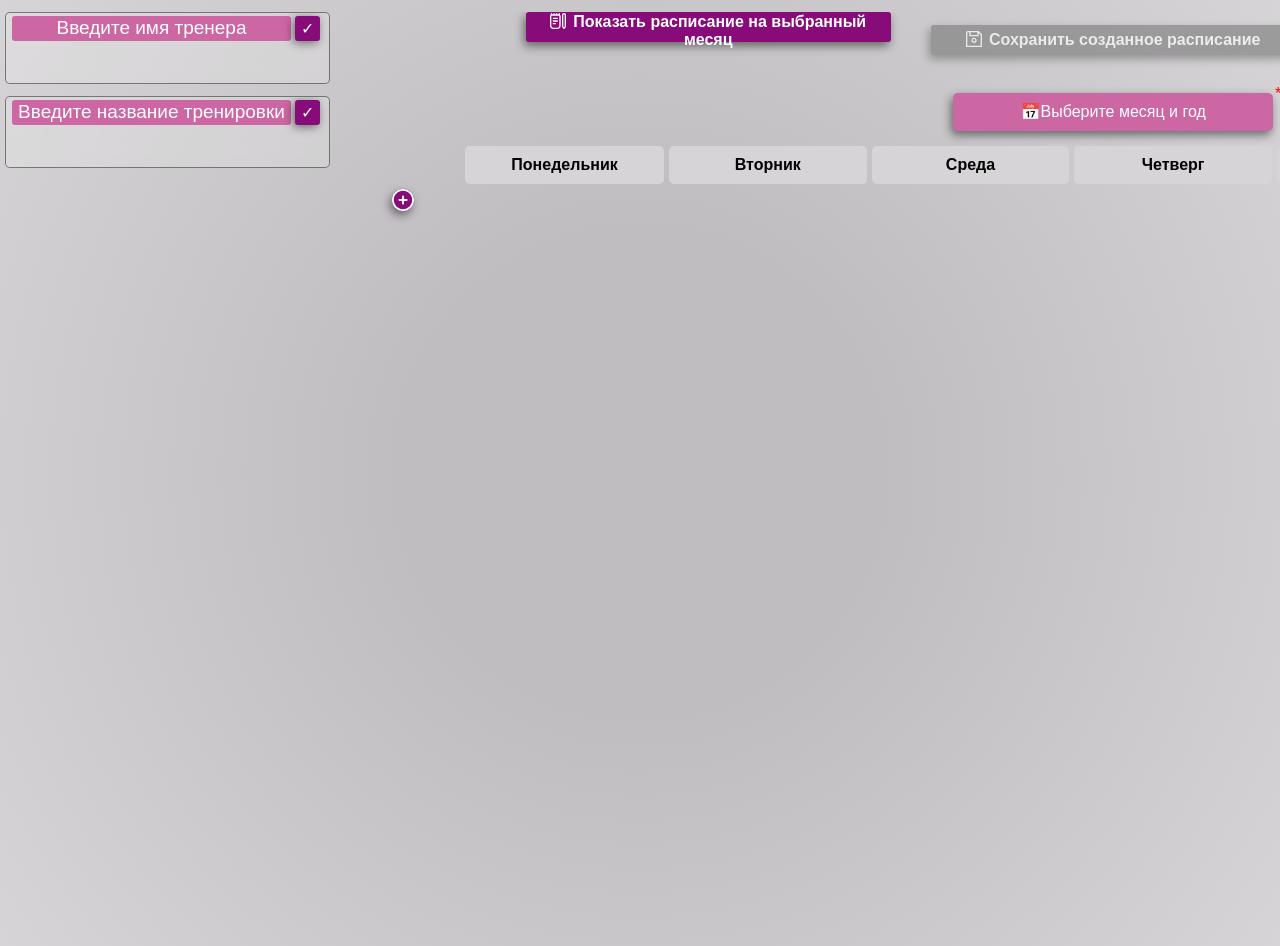
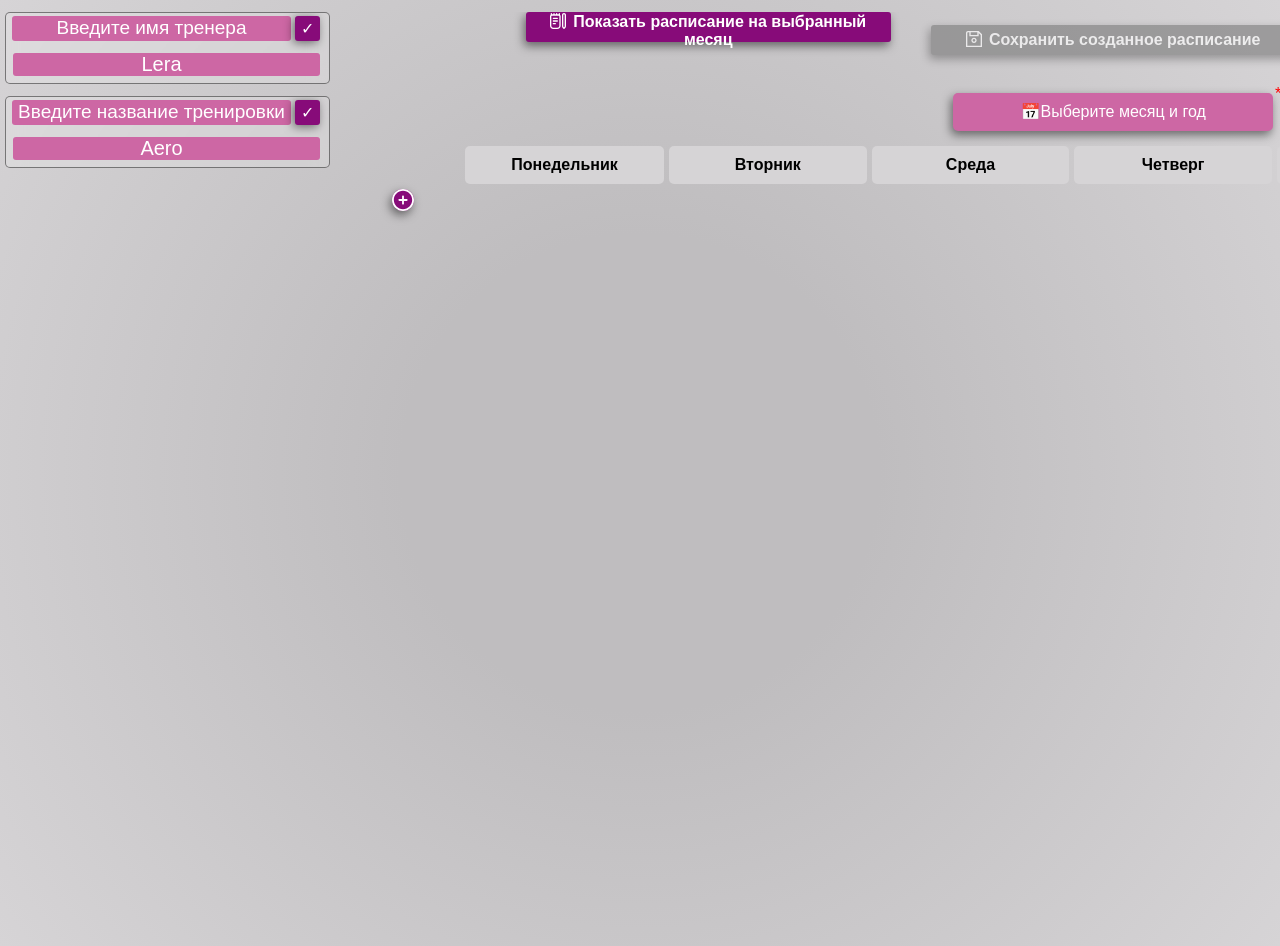
Before and after one commit to smoukus46/schedule_creator_web, a Vue app: page / in a window 1280 px wide. Built offline with nearby package versions, Linux system fonts and the light colour scheme.

Commit message:
Добавлены методы для drag'n'drop

```diff
--- a/src/App.vue
+++ b/src/App.vue
@@ -12,6 +12,7 @@
           :getInfo="getInfo"
           :createLiElem="createLiElem"
           :deleteData="deleteData"
+          :onDragStart="onDragStart"
       />
     </div>
     <div class="table">
@@ -19,6 +20,7 @@
           :showModal="showModal"
           :showErrorModal="showErrorModal"
           :closeLoadingModal="closeLoadingModal"
+          :onDrop="onDrop"
       />
     </div>
   </div>
@@ -62,7 +64,8 @@ export default {
       isWorkoutTooltipVisible: false,
       tooltipTimer: null,
       workout_list: [],
-      trainer_list: []
+      trainer_list: [],
+      draggedItem: null,
     }
   },
   methods: {
@@ -158,7 +161,17 @@ export default {
       } catch (error) {
         console.error('Ошибка при выполнении запроса', error);
       }
-    }
+    },
+    onDragStart(event) {
+      this.draggedItem = event.target.textContent;
+    },
+    onDrop(event) {
+      if(event.target.value !== '') {
+        event.target.value = event.target.value + ' - ' + this.draggedItem.value;
+      } else {
+        event.target.value = event.target.value + this.draggedItem.value;
+      }
+    },
   },
   mounted() {
     //this.getInfo(this.workout_list, 'workoutList');
--- a/src/components/menu_bar.vue
+++ b/src/components/menu_bar.vue
@@ -7,6 +7,7 @@
       :getInfo="getInfo"
       :createLiElem="createLiElem"
       :deleteData="deleteData"
+      :onDragStart="onDragStart"
   />
   <Workout_list
       :isWorkoutTooltipVisible="isWorkoutTooltipVisible"
@@ -16,6 +17,7 @@
       :getInfo="getInfo"
       :createLiElem="createLiElem"
       :deleteData="deleteData"
+      :onDragStart="onDragStart"
   />
 </template>
 
@@ -54,6 +56,10 @@ export default {
       type: Function,
       required: true
     },
+    onDragStart: {
+      type: Function,
+      required: true
+    },
     trainer_list: {
       type: Array,
       required: true
--- a/src/components/table_component.vue
+++ b/src/components/table_component.vue
@@ -3,6 +3,7 @@
       :showModal="showModal"
       :showErrorModal="showErrorModal"
       :closeLoadingModal="closeLoadingModal"
+      :onDrop="onDrop"
   />
 </template>
 
@@ -23,6 +24,10 @@ export default {
     closeLoadingModal: {
       type: Function,
       required: true
+    },
+    onDrop: {
+      type: Function,
+      required: true
     }
   }
 }
--- a/src/components/trainer_list.vue
+++ b/src/components/trainer_list.vue
@@ -11,10 +11,17 @@
     <div v-if="isTrainerTooltipVisible" class="add-trainer-tooltip">Добавить тренера</div>
     <div class="trainer-list">
       <ul id="trainerUL">
-        <li v-for="(trainer, index) in trainer_list" :key="index">
+        <li
+            v-for="(trainer, index) in trainer_list"
+            :key="index"
+            :draggable="true"
+            @dragstart="onDragStart($event)"
+        >
         {{ trainer.name }}
           <button class="delete-trainer" @click="deleteData()"></button>
         </li>
+        <li :draggable="true"
+            @dragstart="onDragStart($event)">Lera</li>
       </ul>
     </div>
   </div>
@@ -46,6 +53,10 @@ export default {
       required: true
     },
     deleteData: {
+      type: Function,
+      required: true
+    },
+    onDragStart: {
       type: Function,
       required: true
     },
@@ -108,7 +119,7 @@ li {
   font-size: 20px;
   background: #CD67A4;
   color: #fff;
-  cursor: pointer;
+  cursor: grab;
   border-radius: 3px;
   margin-bottom: 4px;
   max-width: 316px;
--- a/src/components/workout_list.vue
+++ b/src/components/workout_list.vue
@@ -15,6 +15,8 @@
           {{ workout.name }}
           <button class="delete-workout" @click="deleteData()"></button>
         </li>
+        <li :draggable="true"
+            @dragstart="onDragStart($event, $event.target)">Aero</li>
       </ul>
     </div>
   </div>
@@ -44,6 +46,10 @@ export default {
       required: true
     },
     deleteData: {
+      type: Function,
+      required: true
+    },
+    onDragStart: {
       type: Function,
       required: true
     },
--- a/src/components/workout_table.vue
+++ b/src/components/workout_table.vue
@@ -101,7 +101,7 @@
               <option value="20:00 - 21:00">20:00 - 21:00</option>
             </select>
           </th>
-          <td v-for="(cell, i) in row.cells" :key="i">
+          <td v-for="(cell, i) in row.cells" :key="i" @dragover.prevent @drop="onDrop($event)">
             <input
                 @input="textareaColoring"
                 type="color"
@@ -135,6 +135,10 @@ export default {
       required: true
     },
     closeLoadingModal: {
+      type: Function,
+      required: true
+    },
+    onDrop: {
       type: Function,
       required: true
     }
```
